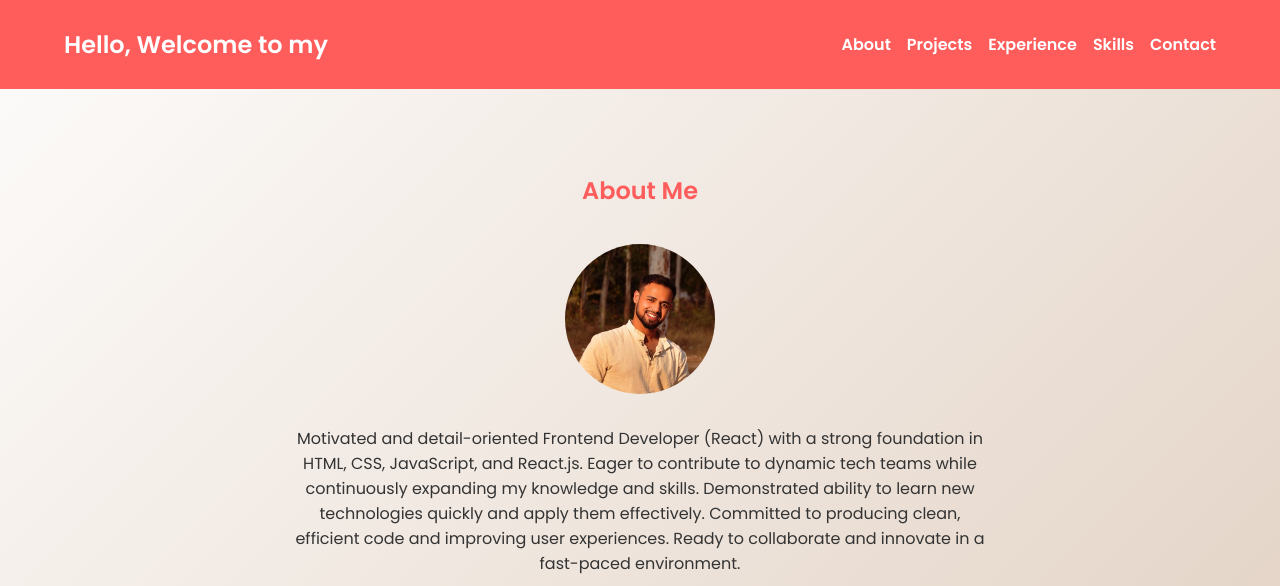
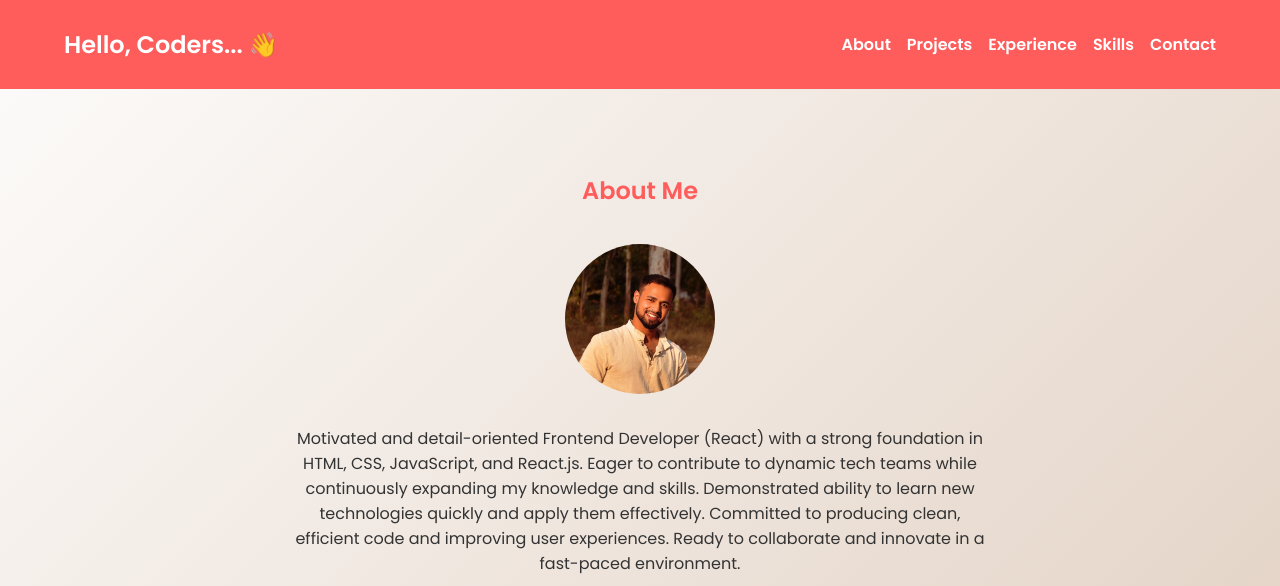
Before and after one commit to arnabAdhikary98/ccp_web_02_q_15, a plain HTML site: page index.html in a window 1280 px wide. Shown: the top 586 px of the page. Drawn offline with nearby package versions, Linux system fonts and the light colour scheme.

Commit message:
updated the heading

```diff
--- a/index.html
+++ b/index.html
@@ -14,7 +14,7 @@
 </head>
 <body>
     <nav>
-        <h1>Hello, Welcome to my </h1>
+        <h1>Hello, Coders... <span aria-label="waving hand" role="img">👋</span></h1>
         <ul id="nav-links">
             <li><a href="#about">About</a></li>
             <li><a href="#projects">Projects</a></li>
```
